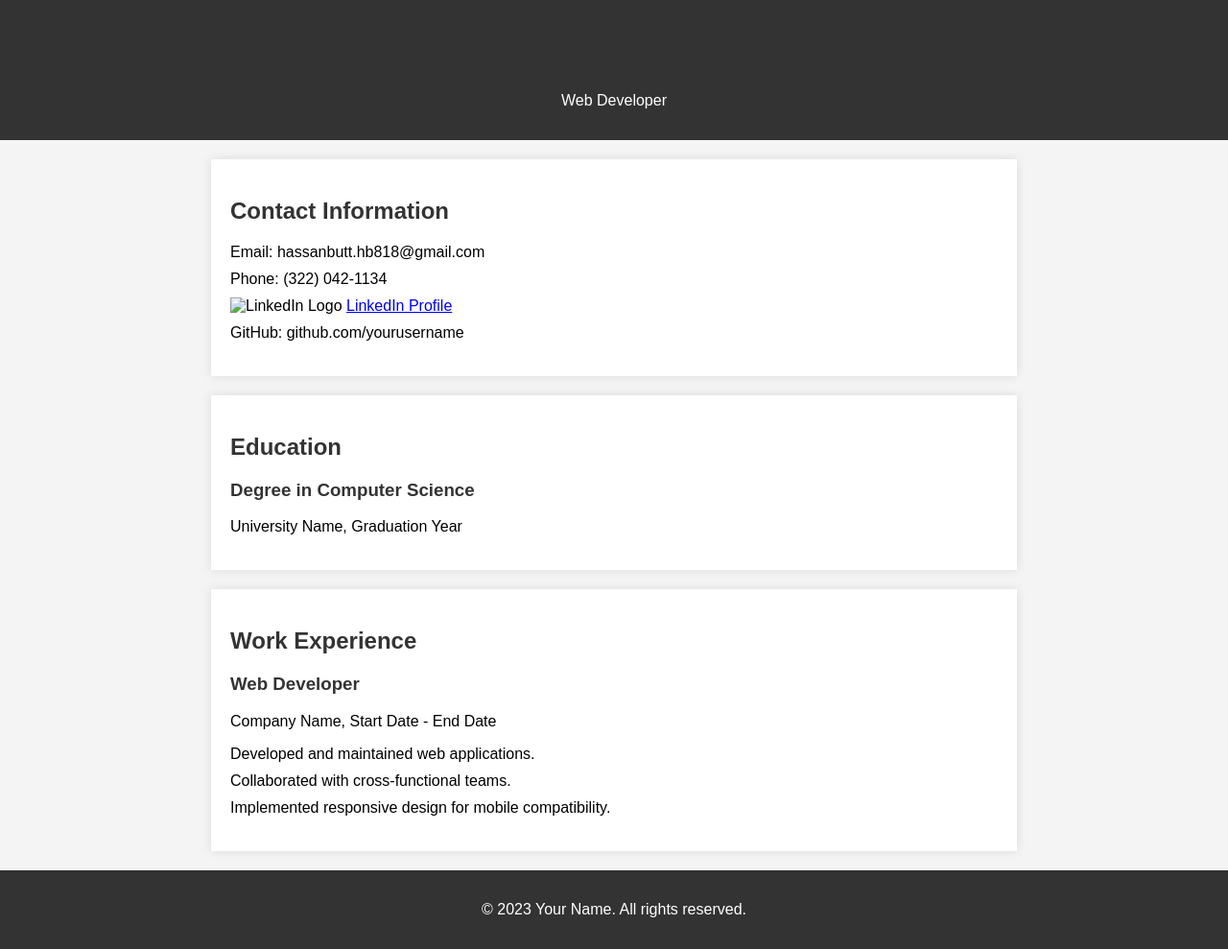
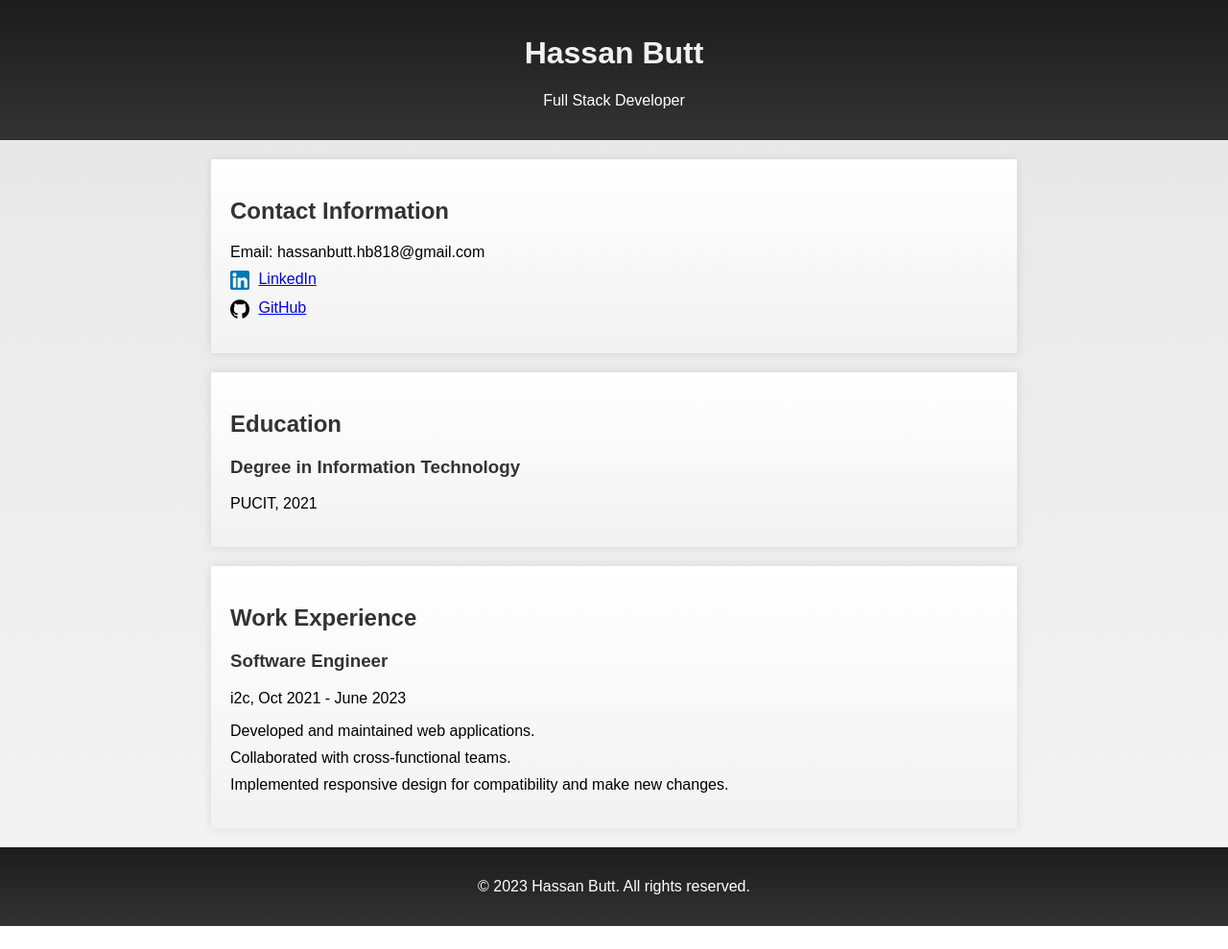
Before and after one commit to hb818/My-Resume, a plain HTML site: page index.html in a window 1280 px wide. Shown: the whole page at 96% size. After the commit the page ends 965 px from the top, so only its background shows below. Drawn offline with Linux system fonts and the light colour scheme.

Commit message:
Update index.html

```diff
--- a/index.html
+++ b/index.html
@@ -6,14 +6,14 @@
   <title>Hassan Butt - Resume</title>
   <style>
     body {
-      font-family: Arial, sans-serif;
+      font-family: 'Arial', sans-serif;
       margin: 0;
       padding: 0;
-      background-color: #f4f4f4;
+      background: linear-gradient(to bottom, #e6e6e6, #f4f4f4);
     }
 
     header {
-      background-color: #333;
+      background: linear-gradient(to bottom, #1c1c1c, #333);
       color: #fff;
       text-align: center;
       padding: 1em 0;
@@ -23,13 +23,14 @@
       max-width: 800px;
       margin: 20px auto;
       padding: 20px;
-      background-color: #fff;
+      background: linear-gradient(to bottom, #fff, #f2f2f2);
       box-shadow: 0 0 10px rgba(0, 0, 0, 0.1);
     }
 
     h1, h2, h3 {
       color: #333;
     }
+
 
     ul {
       list-style-type: none;
@@ -47,50 +48,58 @@
     footer {
       text-align: center;
       padding: 1em 0;
-      background-color: #333;
+      background: linear-gradient(to bottom, #1c1c1c, #333);
       color: #fff;
+    }
+
+    .linkedin-logo {
+      width: 20px;
+      margin-right: 5px;
+      vertical-align: middle;
+      cursor: pointer;
     }
   </style>
 </head>
 <body>
 
   <header>
-    <h1>Your Name</h1>
-    <p>Web Developer</p>
+    <h1 style="color: rgb(241, 241, 245);" >Hassan Butt</h1>
+    <p>Full Stack Developer</p>
   </header>
 
   <section>
     <h2>Contact Information</h2>
     <ul>
       <li>Email: hassanbutt.hb818@gmail.com</li>
-      <li>Phone: (322) 042-1134</li>
       <li>
-        <img src="linkedin-logo.png" alt="LinkedIn Logo" class="linkedin-logo">
-        <a href="www.linkedin.com/in/hassan-butt-hsb818" target="_blank">LinkedIn Profile</a>
+        <img width="20" src="linkedin.png" alt="LinkedIn Logo" class="linkedin-logo">
+        <a href="https://www.linkedin.com/in/hassan-butt-hsb818" target="_blank">LinkedIn</a>
       </li>
-      <li>GitHub: github.com/yourusername</li>
+      <li><img width="20" src="github.png" alt="github Logo" class="linkedin-logo">
+        <a href="https://github.com/hb818" target="_blank">GitHub</a>
+      </li>
     </ul>
   </section>
 
   <section class="education">
     <h2>Education</h2>
-    <h3>Degree in Computer Science</h3>
-    <p>University Name, Graduation Year</p>
+    <h3>Degree in Information Technology</h3>
+    <p>PUCIT, 2021</p>
   </section>
 
   <section class="experience">
     <h2>Work Experience</h2>
-    <h3>Web Developer</h3>
-    <p>Company Name, Start Date - End Date</p>
+    <h3>Software Engineer</h3>
+    <p>i2c, Oct 2021 - June 2023 </p>
     <ul>
       <li>Developed and maintained web applications.</li>
       <li>Collaborated with cross-functional teams.</li>
-      <li>Implemented responsive design for mobile compatibility.</li>
+      <li>Implemented responsive design for compatibility and make new changes.</li>
     </ul>
   </section>
 
   <footer>
-    <p>&copy; 2023 Your Name. All rights reserved.</p>
+    <p>&copy; 2023 Hassan Butt. All rights reserved.</p>
   </footer>
 
 </body>
```
